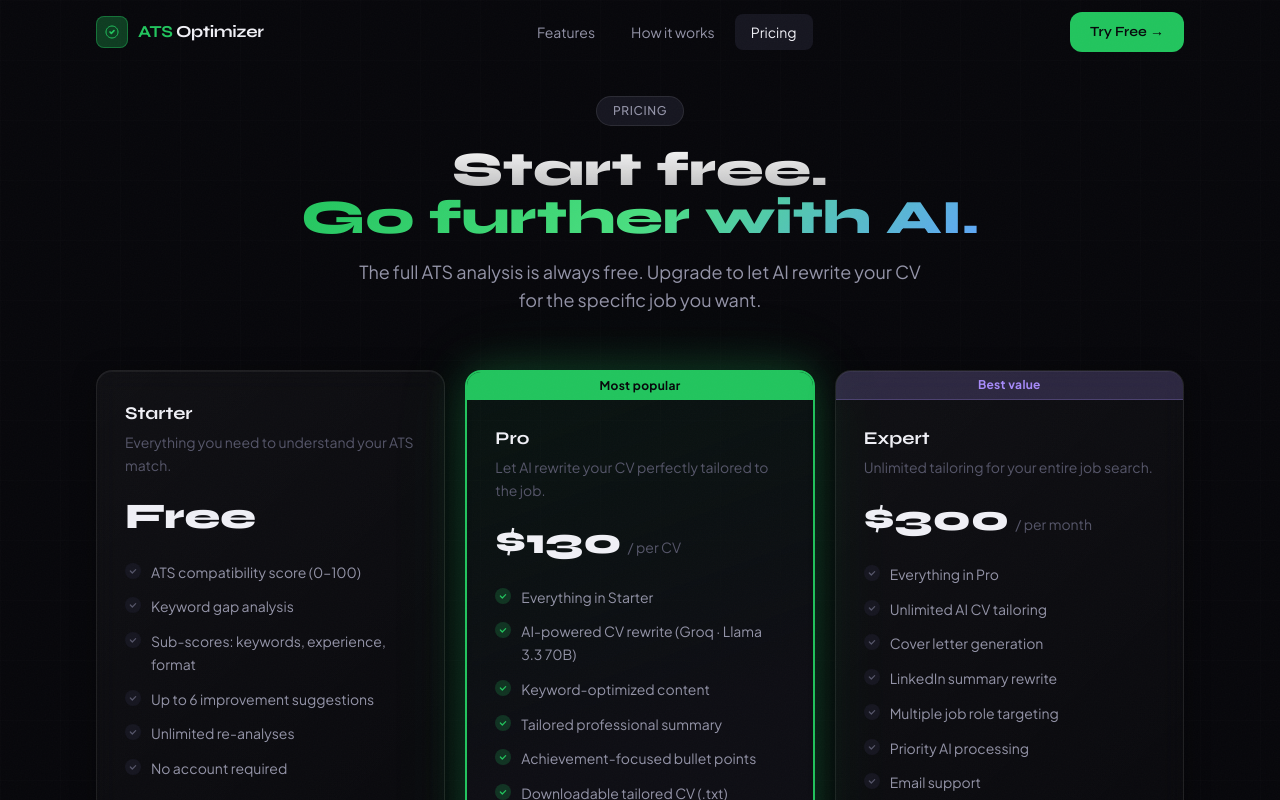
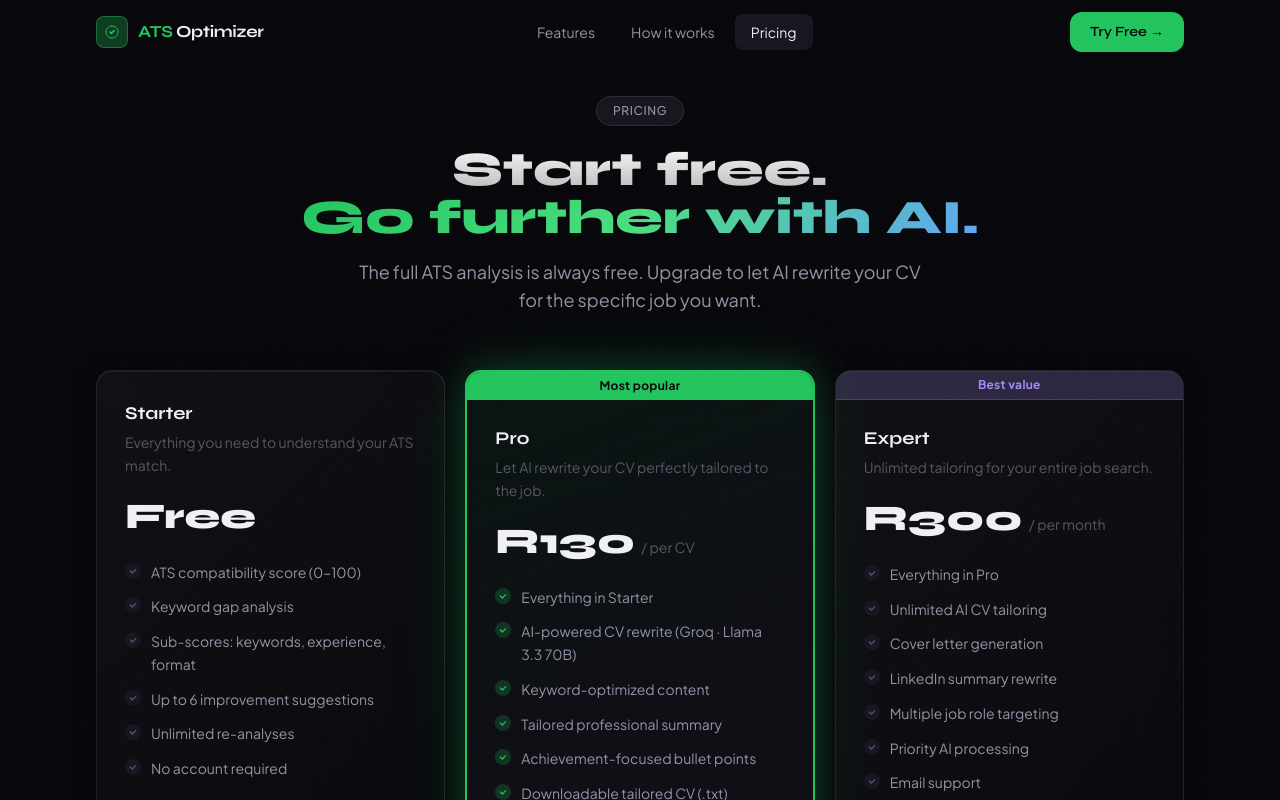
Before and after one commit to KekeletsoNkhabu/ats-cv-optimizer, a Next.js app: page /pricing in a window 1280 px wide. Shown: the top 800 px of the page. Built offline with nearby package versions, Linux system fonts and the light colour scheme.

Commit message:
fix(pricing): update price display from USD to ZAR in pricing components fix(UpgradeBanner): simplify powered by text in UpgradeBanner component

```diff
--- a/app/pricing/page.tsx
+++ b/app/pricing/page.tsx
@@ -148,7 +148,7 @@ export default function PricingPage() {
                     ) : (
                       <>
                         <span className="font-display font-extrabold text-4xl text-text-primary">
-                          ${plan.price}
+                          R{plan.price}
                         </span>
                         <span className="text-text-muted text-sm">
                           / {plan.period}
--- a/app/tailor/page.tsx
+++ b/app/tailor/page.tsx
@@ -172,7 +172,7 @@ function UpsellCard({
             <div className="flex-1">
               <div className="flex items-baseline gap-2 mb-4">
                 <span className="font-display font-extrabold text-4xl text-text-primary">
-                  ${plan.price}
+                  R{plan.price}
                 </span>
                 <span className="text-text-muted text-sm">one-time</span>
               </div>
--- a/components/results/UpgradeBanner.tsx
+++ b/components/results/UpgradeBanner.tsx
@@ -78,7 +78,7 @@ export default function UpgradeBanner({ score }: Props) {
             </motion.div>
           </Link>
           <p className="text-text-muted text-[10px] text-center mt-1.5">
-            Powered by Groq · Free AI
+            Powered by AI
           </p>
         </div>
       </div>
```
